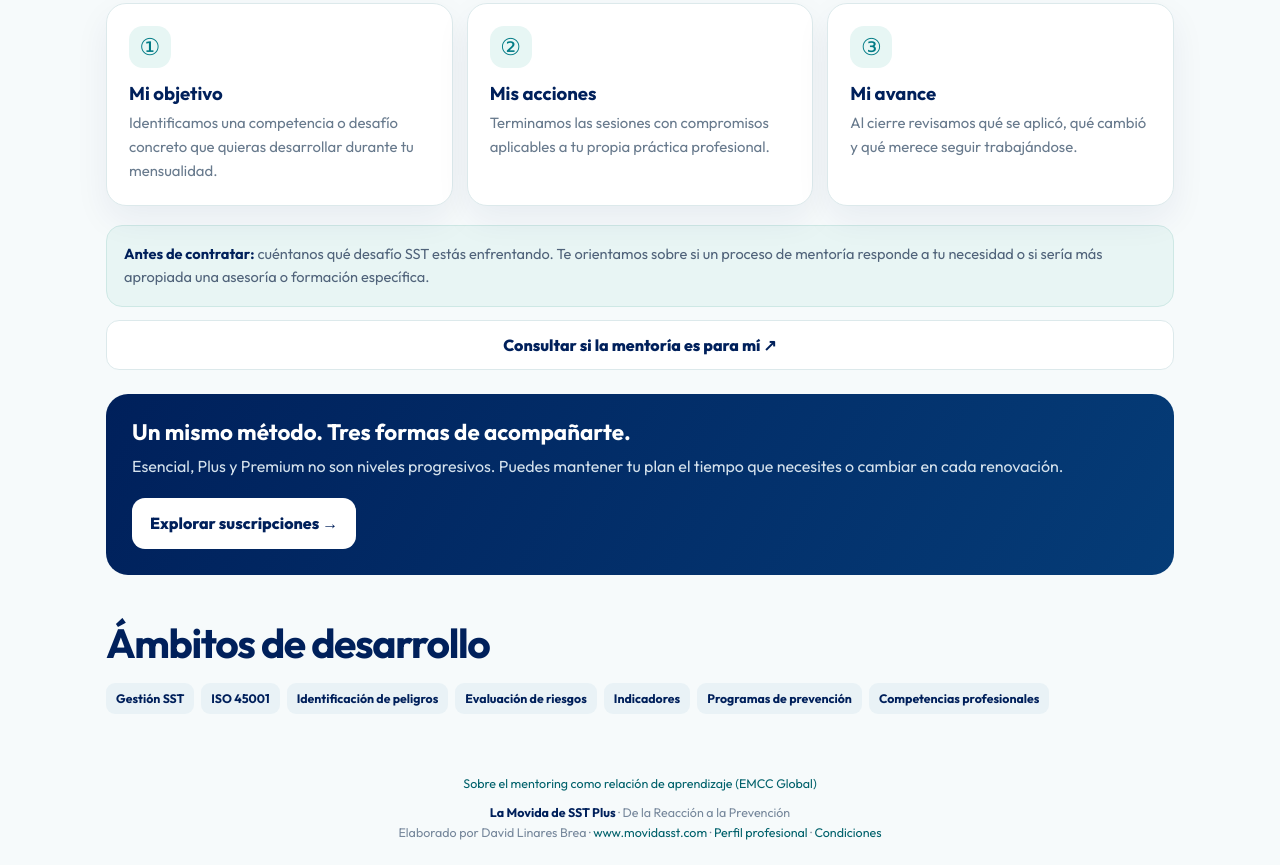
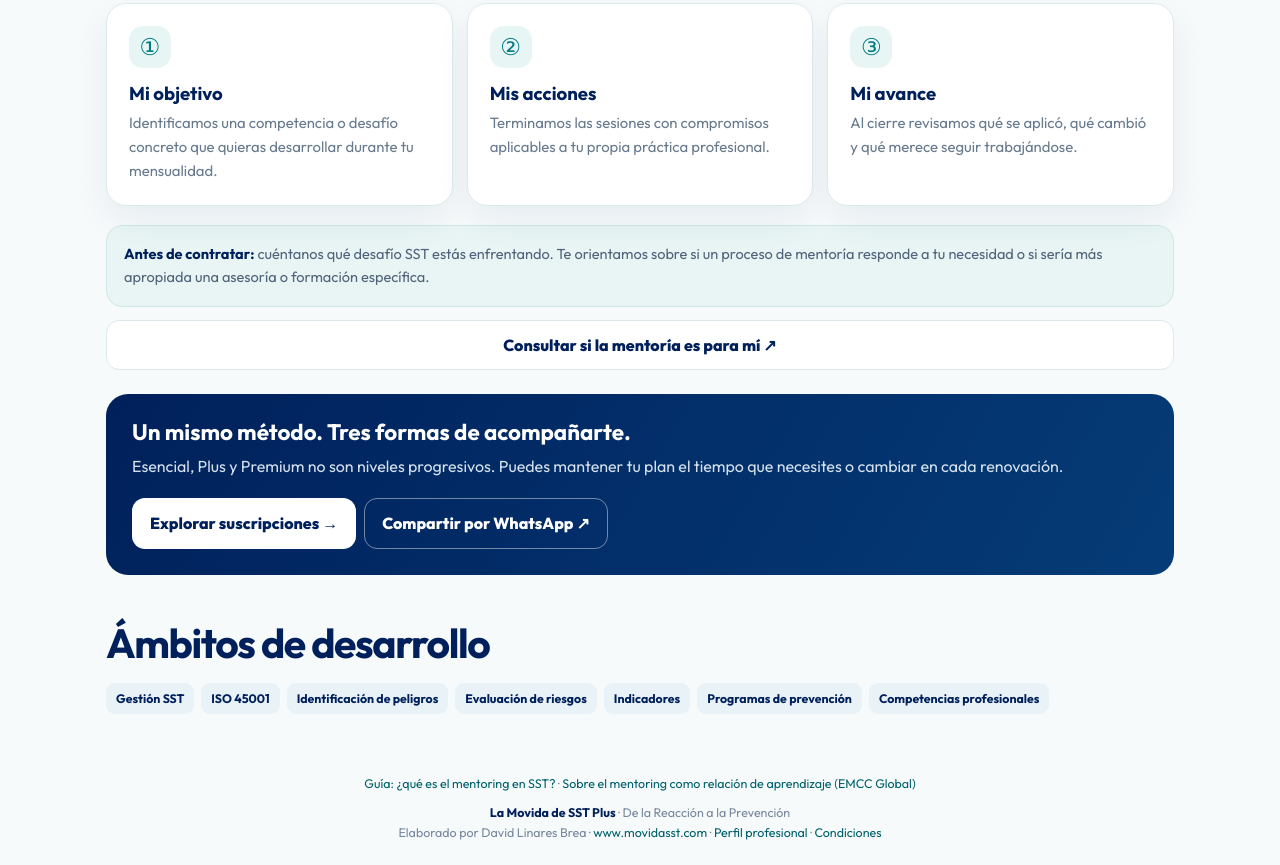
Before and after one commit to movidasst/mentoring, a plain HTML site: page index.html in a window 1280 px wide. Shown: the part 1349-2214 px from the top of the page. Drawn offline with Linux system fonts and the light colour scheme.

Commit message:
Agregar enlace SEO a guía e invitación a compartir Mentoring SST Plus

```diff
--- a/index.html
+++ b/index.html
@@ -70,7 +70,7 @@ footer{text-align:center;font-size:.78rem;color:#77889c;padding:5px 0 102px}foot
 <article class="box"><div class="accent-icon">②</div><h3>Mis acciones</h3><p>Terminamos las sesiones con compromisos aplicables a tu propia práctica profesional.</p></article>
 <article class="box"><div class="accent-icon">③</div><h3>Mi avance</h3><p>Al cierre revisamos qué se aplicó, qué cambió y qué merece seguir trabajándose.</p></article>
 </div><div class="note"><strong>Antes de contratar:</strong> cuéntanos qué desafío SST estás enfrentando. Te orientamos sobre si un proceso de mentoría responde a tu necesidad o si sería más apropiada una asesoría o formación específica.</div><a class="btn outline" href="https://wa.me/56968615650?text=Hola%20David%2C%20quiero%20saber%20si%20Mentoring%20SST%20Plus%20es%20adecuado%20para%20mi%20objetivo%20profesional." target="_blank" rel="noopener noreferrer" style="width:100%;margin-top:13px">Consultar si la mentoría es para mí ↗</a></div>
-<div class="banner"><h3>Un mismo método. Tres formas de acompañarte.</h3><p>Esencial, Plus y Premium no son niveles progresivos. Puedes mantener tu plan el tiempo que necesites o cambiar en cada renovación.</p><button class="btn" data-open="planes">Explorar suscripciones →</button></div>
+<div class="banner"><h3>Un mismo método. Tres formas de acompañarte.</h3><p>Esencial, Plus y Premium no son niveles progresivos. Puedes mantener tu plan el tiempo que necesites o cambiar en cada renovación.</p><button class="btn" data-open="planes">Explorar suscripciones →</button><a class="btn" style="background:transparent;border:1px solid #ffffff70;color:#fff;margin-left:8px" target="_blank" rel="noopener noreferrer" href="https://api.whatsapp.com/send?text=Mentoring%20SST%20Plus%20%C2%B7%20La%20Movida%20de%20SST.%20Mentor%C3%ADa%20individual%20en%20Gesti%C3%B3n%20de%20SST%20por%20WhatsApp%2C%20sesiones%20de%2045%20minutos%20y%20consultas%20mensuales.%20Planes%20desde%2010%20USD.%20https%3A%2F%2Fmentoring.movidasst.com%2F">Compartir por WhatsApp ↗</a></div>
 <div class="section"><h2>Ámbitos de desarrollo</h2><div class="chips"><span>Gestión SST</span><span>ISO 45001</span><span>Identificación de peligros</span><span>Evaluación de riesgos</span><span>Indicadores</span><span>Programas de prevención</span><span>Competencias profesionales</span></div></div>
 </section>
 <section class="screen" data-screen="planes" hidden><div class="intro"><div class="eyebrow">Suscripción mensual · Sin permanencia obligatoria</div><h2>Planes mensuales de mentoría en SST</h2><p>Elige la frecuencia de tus sesiones y consultas. El método, la calidad y el mentor son los mismos para todos; no necesitas subir de plan para progresar.</p></div>
@@ -103,7 +103,7 @@ footer{text-align:center;font-size:.78rem;color:#77889c;padding:5px 0 102px}foot
 <details><summary>¿Puedo solicitar auditorías o documentos completos?</summary><p>No forman parte de la suscripción. La mentoría no sustituye asesoría legal, consultoría empresarial, elaboración por encargo de documentos o atención de emergencias. Estos servicios se acuerdan por separado.</p></details>
 <details><summary>¿Se graban las sesiones?</summary><p>Solo si las partes lo acuerdan previamente. Se espera un trato confidencial y responsable de la información compartida.</p></details></div><div class="banner"><h3>¿Tienes una situación particular?</h3><p>Escríbele directamente a David para aclarar cualquier duda antes de contratar.</p><a class="btn" href="https://wa.me/56968615650?text=Hola%20David%2C%20tengo%20una%20consulta%20sobre%20Mentoring%20SST%20Plus." target="_blank" rel="noopener noreferrer">Consultar por WhatsApp →</a></div></section>
 </main>
-<footer class="shell"><div style="padding-bottom:10px"><a href="https://emccglobal.org/home/leadership-development/leadership-development-mentoring/" target="_blank" rel="noopener noreferrer">Sobre el mentoring como relación de aprendizaje (EMCC Global)</a></div><strong>La Movida de SST Plus</strong> · De la Reacción a la Prevención<br>Elaborado por David Linares Brea · <a href="https://www.movidasst.com/" target="_blank" rel="noopener noreferrer">www.movidasst.com</a> · <a href="https://davidlinares.movidasst.com/" target="_blank" rel="noopener noreferrer">Perfil profesional</a> · <a href="#faq" data-open="faq">Condiciones</a></footer>
+<footer class="shell"><div style="padding-bottom:10px"><a href="/guia-mentoring-sst.html">Guía: ¿qué es el mentoring en SST?</a> · <a href="https://emccglobal.org/home/leadership-development/leadership-development-mentoring/" target="_blank" rel="noopener noreferrer">Sobre el mentoring como relación de aprendizaje (EMCC Global)</a></div><strong>La Movida de SST Plus</strong> · De la Reacción a la Prevención<br>Elaborado por David Linares Brea · <a href="https://www.movidasst.com/" target="_blank" rel="noopener noreferrer">www.movidasst.com</a> · <a href="https://davidlinares.movidasst.com/" target="_blank" rel="noopener noreferrer">Perfil profesional</a> · <a href="#faq" data-open="faq">Condiciones</a></footer>
 <nav class="bottom" aria-label="Navegación móvil">
 <button data-open="inicio" aria-label="Inicio"><svg viewBox="0 0 24 24" aria-hidden="true"><path d="M3 11 12 4l9 7v9H3zM9 20v-7h6v7"/></svg>Inicio</button>
 <button data-open="planes" aria-label="Planes"><svg viewBox="0 0 24 24" aria-hidden="true"><rect x="4" y="3" width="16" height="18" rx="3"/><path d="M8 8h8M8 12h8M8 16h5"/></svg>Planes</button>
```
